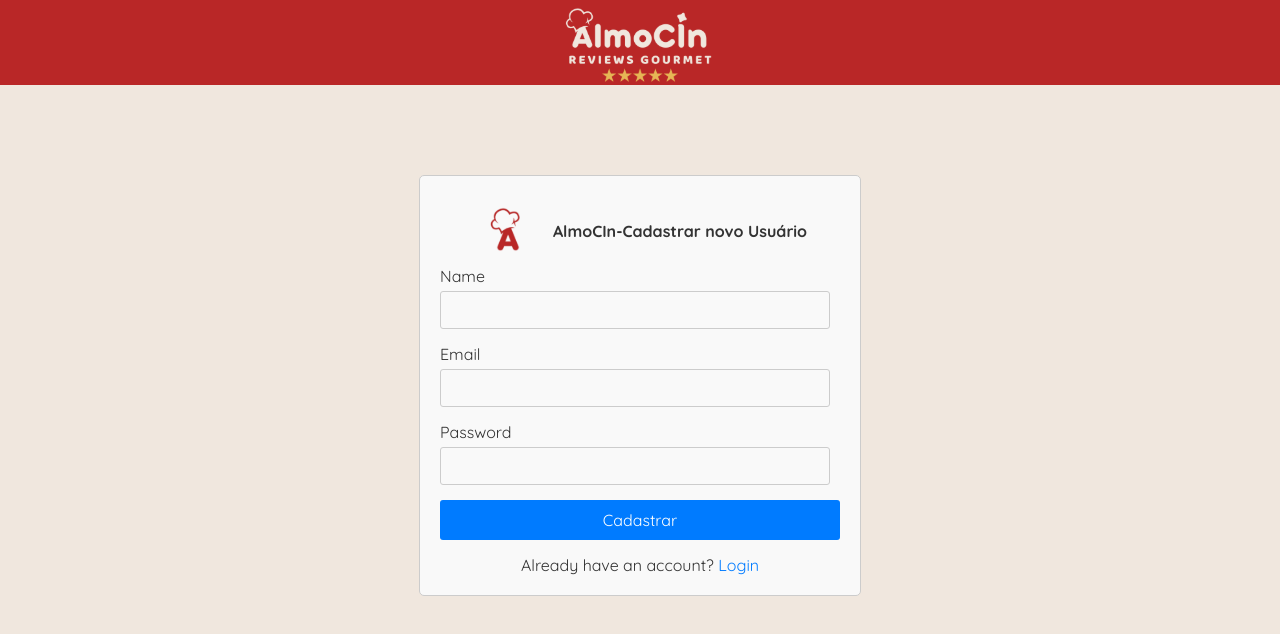
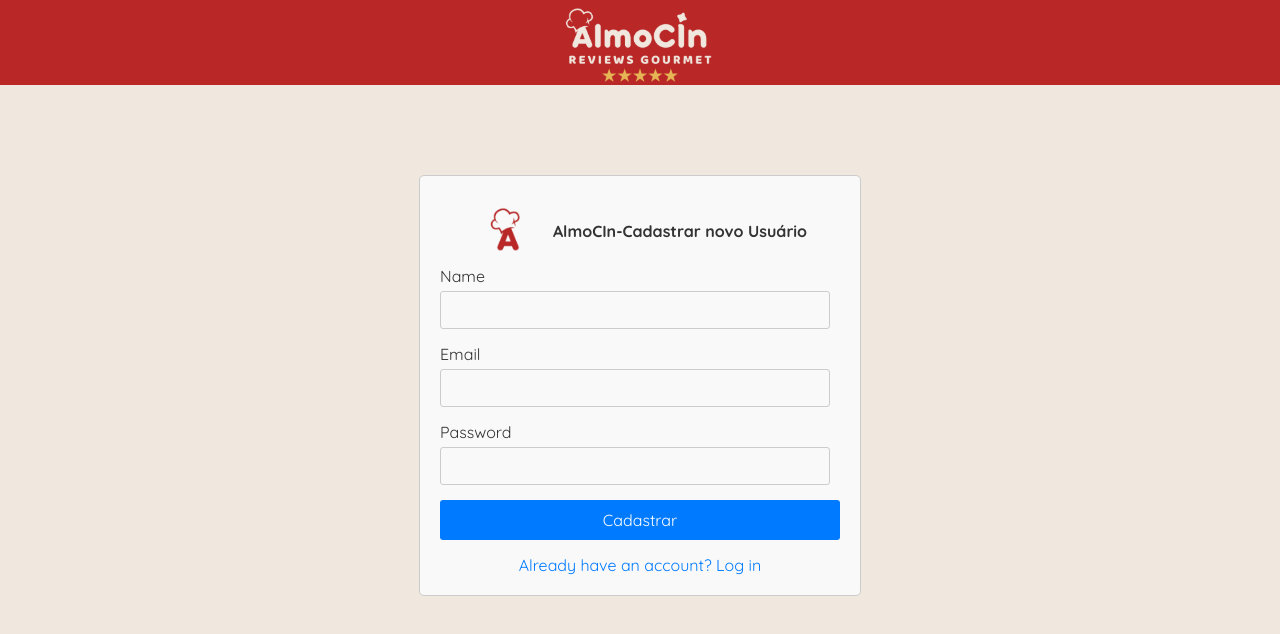
Before and after one commit to Software-Engineering-Assistantship/ess-base-project, a React (Create React App) app in the folder frontend/: page /signup in a window 1280 px wide. Shown: the top 634 px of the page. Built offline with nearby package versions, Linux system fonts and the light colour scheme.

Commit message:
fix(*): fix  CSS class names

```diff
--- a/frontend/src/routes/login/login.js
+++ b/frontend/src/routes/login/login.js
@@ -33,9 +33,9 @@ const Login = () => {
             <img src={logo} alt="logo" className="logo"/>
         </div>
         <div className="main-content">
-        <p  className="title">Login</p>
+        <p  className="titlelogin">Login</p>
         <div className="line"></div>
-        <p className="name">Email</p>
+        <p className="emaillogin">Email</p>
         <input
                     type="text"
                     placeholder="Email"
--- a/frontend/src/routes/signup/Signup.js
+++ b/frontend/src/routes/signup/Signup.js
@@ -78,9 +78,9 @@ const Signup = () => {
                             onChange={handleChange}
                         />
                     </div>
-                    <button type="submit">Cadastrar</button>
-                    <p>
-                        Already have an account? <Link to="/login">Login</Link>
+                    <button className="signupbutton" type="submit">Cadastrar</button>
+                    <p className="notlogin">
+                        Already have an account? <Link className="linklogin" to="/login">Log in</Link>
                     </p>
                 </form>
             </div>
--- a/frontend/src/style/Login.css
+++ b/frontend/src/style/Login.css
@@ -17,7 +17,7 @@
     justify-content: center;
 }
 
-.title {
+.titlelogin{
     font-size: 45px; /* Adjust font size as needed */
     margin-bottom: 20px; /* Add margin to provide space below the title */
     text-align: center; /* Center align the title */
@@ -26,7 +26,7 @@
     background-color: #F0E7DE;
   }
 
-  .name{
+  .emaillogin{
     background-color: #F0E7DE;
   }
   .password{
--- a/frontend/src/style/Signup.css
+++ b/frontend/src/style/Signup.css
@@ -78,7 +78,7 @@
     margin: 0; /* Remove default margin */
 }
 
-button {
+.signupbutton {
     width: 100%;
     padding: 10px;
     background-color: #007bff;
@@ -89,24 +89,30 @@ button {
 
 }
 
-button:hover {
+.signupbutton :hover {
     background-color: #0056b3;
 }
 
-p {
+.notlogin{
     margin-top: 15px;
     text-align: center;
     background-color: #f9f9f9;
 }
 
-p a {
+.notlogin{
     color: #007bff;
     text-decoration: none;
     background-color: #f9f9f9;
 }
 
-p a:hover {
+.linklogin:hover {
     text-decoration: underline;
 
 
 }
+
+.linklogin{
+    color: #007bff;
+    text-decoration: none;
+    background-color: #f9f9f9;
+}
```
